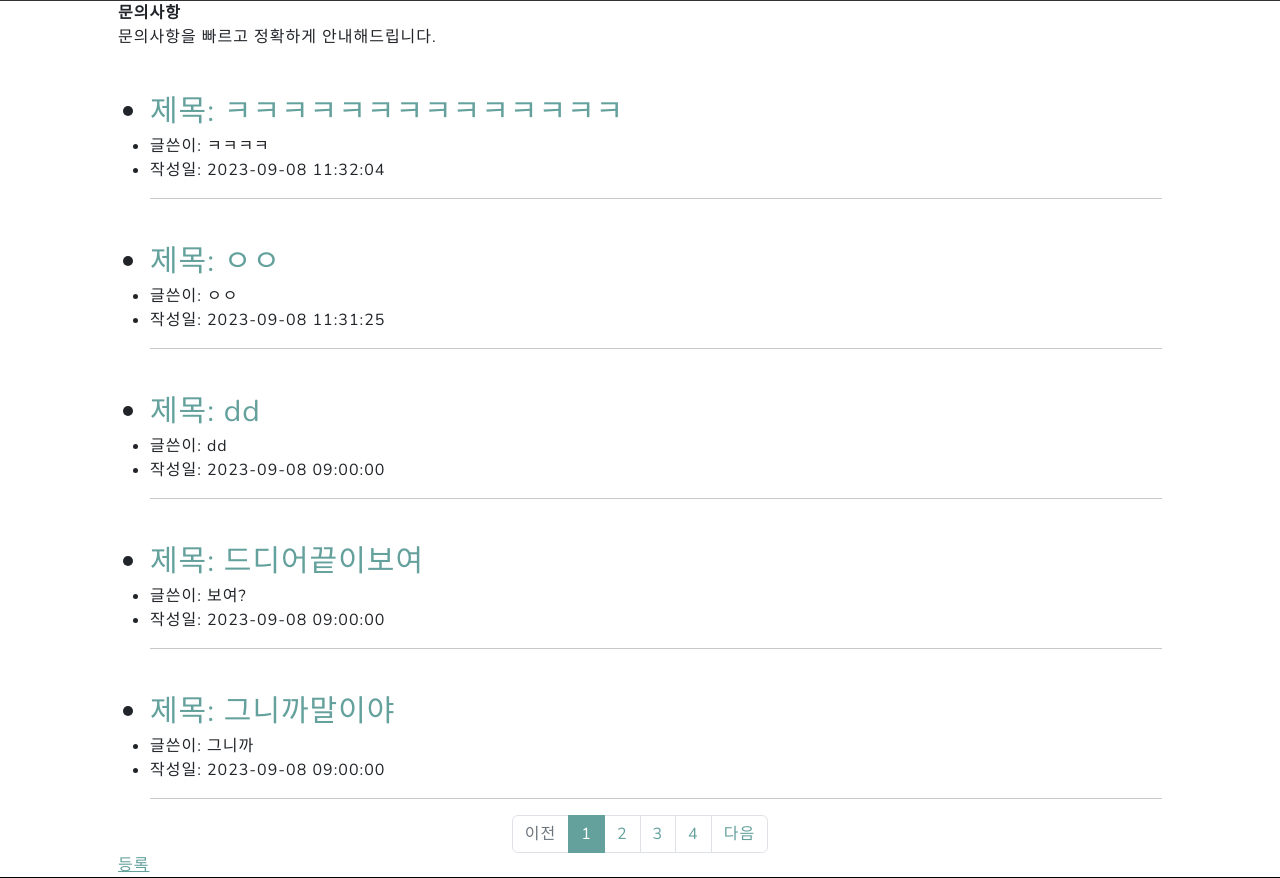
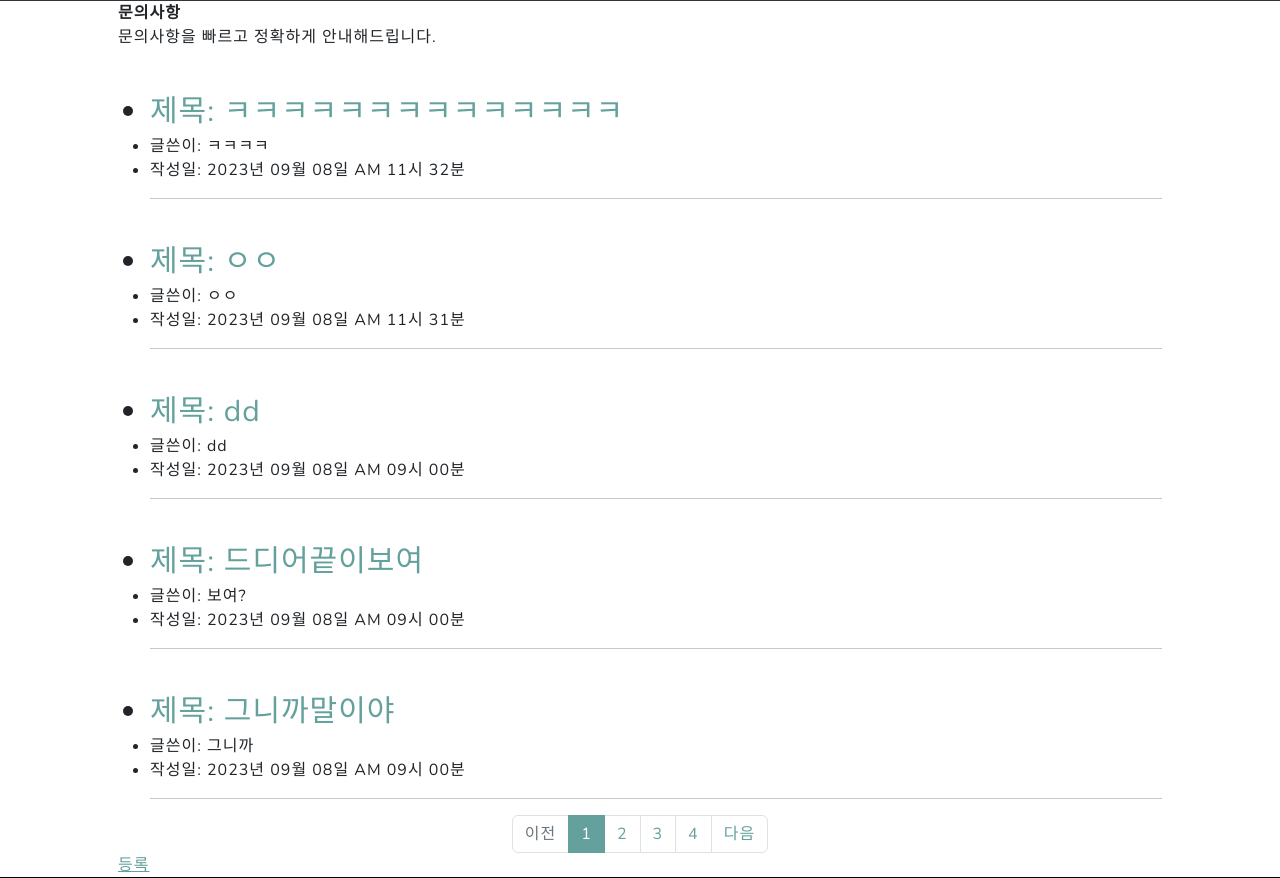
Before and after one commit to JHEEEEEEE/web_study, a Django app: page /contact/ in a window 1280 px wide. Shown: the part 368-1246 px from the top of the page. Run offline with Django 4.2, Linux system fonts and the light colour scheme; data comes from the database, SQL or seed files in the repository; some libraries are stand-ins or nearby versions.

Commit message:
작성일(형식 변경, 년 월 일 시간)

```diff
--- a/main/templates/main/contact.html
+++ b/main/templates/main/contact.html
@@ -66,7 +66,7 @@
                 <li style="font-size: 30px;"><a href="{{post.pk}}/" style="text-decoration: none;"> 제목: {{post.title}}
                   </a></li>
                 <li>글쓴이: {{ post.writer }}</li>
-                <li>작성일:  {{ post.date|date:"Y-m-d H:i:s" }}</li>
+                <li>작성일:  {{ post.date|date:"Y년 m월 d일 A h시 i분" }}</li>
                 <hr>
               </ul>
               {% endfor %}
--- a/main/templates/main/posting.html
+++ b/main/templates/main/posting.html
@@ -64,7 +64,7 @@
           <div class="board_list_wrap">
             <div class="board_list">
               <span style="font-size: 35px; padding-left: 20px;">제목: {{post.title}} </span>
-              <p style="font-size: 15px; text-align: right;">글쓴이: {{ post.writer }} 작성일: {{ post.date }}</p>
+              <p style="font-size: 15px; text-align: right;">글쓴이: {{ post.writer }} 작성일: {{ post.date|date:"Y년 m월 d일 A h시 i분" }}</p>
               <hr>
               <p style="padding-left: 20px; padding-bottom:200px" >내용: {{post.contents}}</p>
 
```
